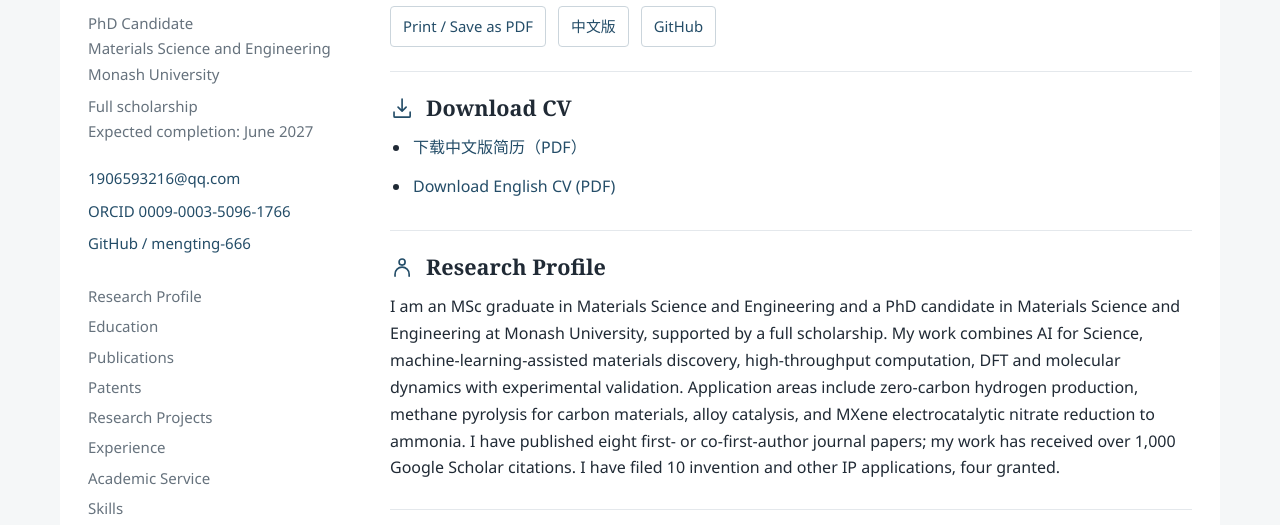
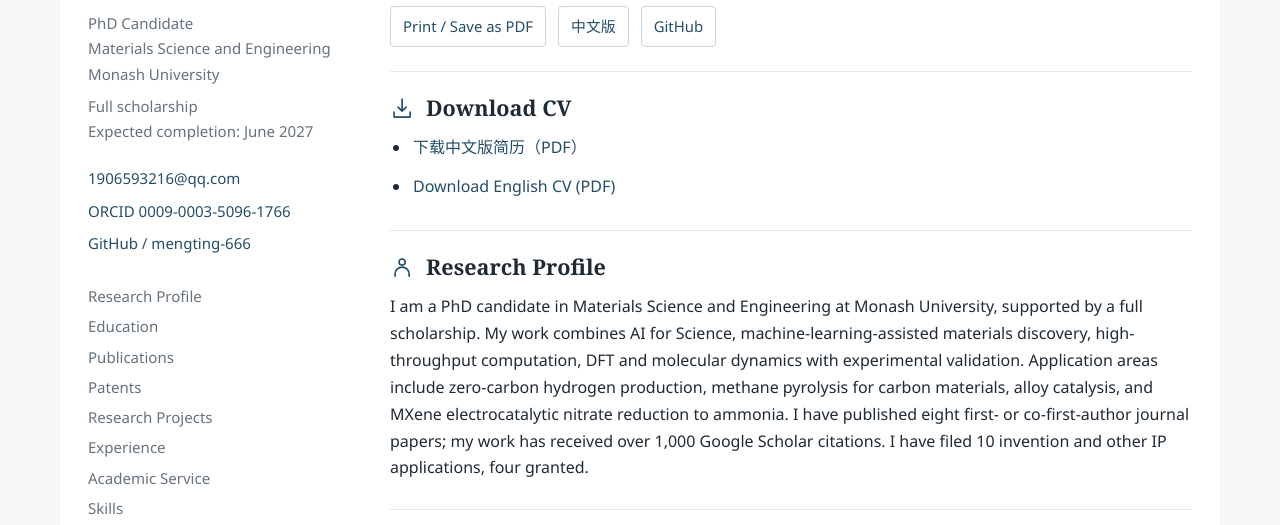
Before and after one commit to mengting-666/public, a plain HTML site: page index.html in a window 1280 px wide. Shown: the part 275-800 px from the top of the page. Drawn offline with Linux system fonts and the light colour scheme.

Commit message:
Shorten the English CV introduction

```diff
--- a/index.html
+++ b/index.html
@@ -47,7 +47,7 @@
 
       <section class="section" id="profile">
         <h2><svg class="section-icon" viewBox="0 0 24 24" fill="none" stroke="currentColor" stroke-width="1.65" stroke-linecap="round" stroke-linejoin="round" aria-hidden="true" focusable="false"><circle cx="12" cy="7" r="3"/><path d="M5 21v-2a7 7 0 0 1 14 0v2"/></svg>Research Profile</h2>
-        <p>I am an MSc graduate in Materials Science and Engineering and a PhD candidate in Materials Science and Engineering at Monash University, supported by a full scholarship. My work combines AI for Science, machine-learning-assisted materials discovery, high-throughput computation, DFT and molecular dynamics with experimental validation. Application areas include zero-carbon hydrogen production, methane pyrolysis for carbon materials, alloy catalysis, and MXene electrocatalytic nitrate reduction to ammonia. I have published eight first- or co-first-author journal papers; my work has received over 1,000 Google Scholar citations. I have filed 10 invention and other IP applications, four granted.</p>
+        <p>I am a PhD candidate in Materials Science and Engineering at Monash University, supported by a full scholarship. My work combines AI for Science, machine-learning-assisted materials discovery, high-throughput computation, DFT and molecular dynamics with experimental validation. Application areas include zero-carbon hydrogen production, methane pyrolysis for carbon materials, alloy catalysis, and MXene electrocatalytic nitrate reduction to ammonia. I have published eight first- or co-first-author journal papers; my work has received over 1,000 Google Scholar citations. I have filed 10 invention and other IP applications, four granted.</p>
       </section>
 
       <section class="section" id="education">
```
